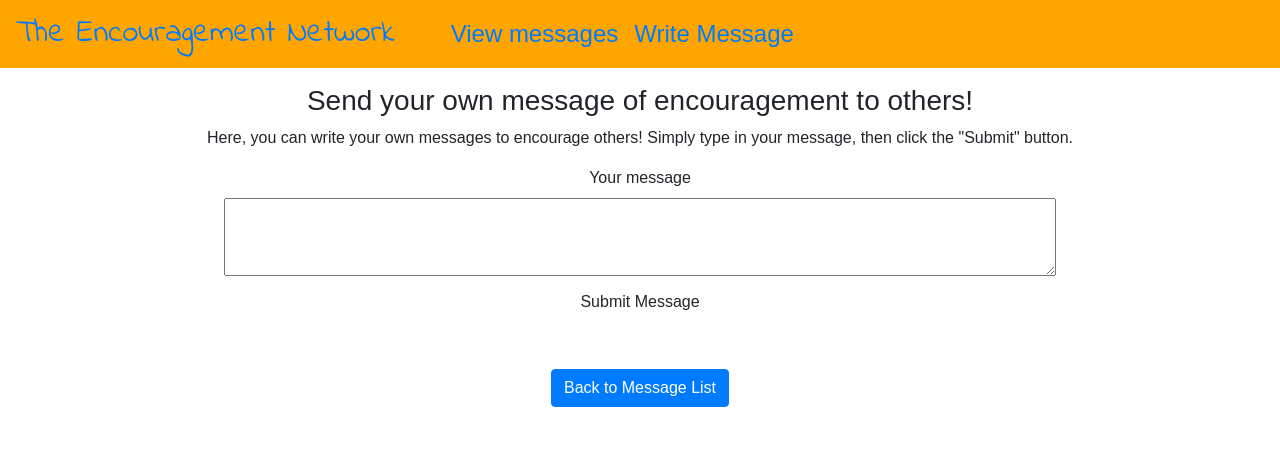
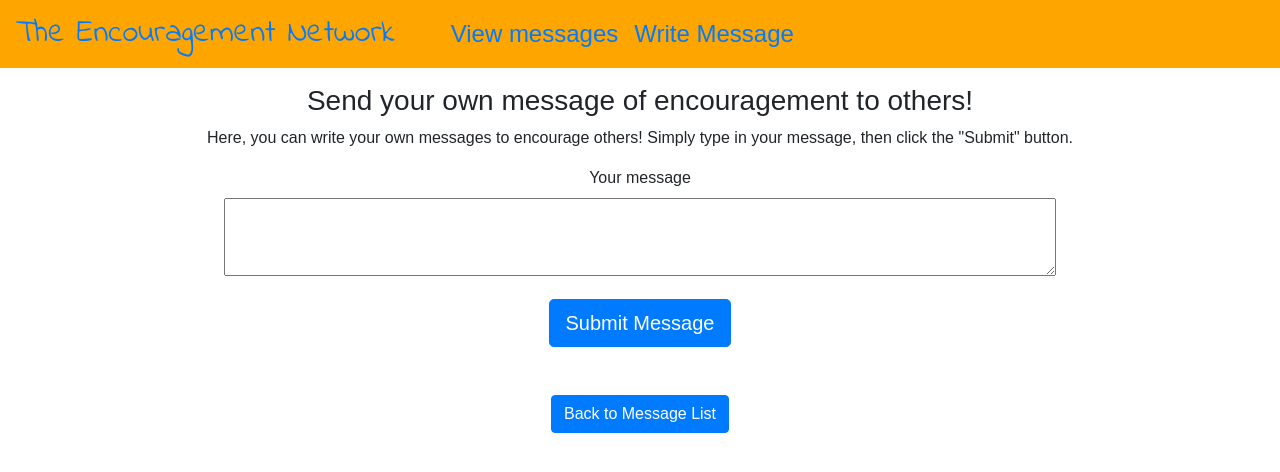
Before and after one commit to JamesCalingo/the, a React (Create React App) app: page /create in a window 1280 px wide. Shown: the top 472 px of the page. Built offline with nearby package versions, Linux system fonts and the light colour scheme.

Commit message:
updated post message button

```diff
--- a/src/pages/CreateMsg.js
+++ b/src/pages/CreateMsg.js
@@ -42,7 +42,7 @@ export default function CreateMsg() {
           id="message"
         />
         <br />
-        <button type="submit" className="btn mb-5">Submit Message</button>
+        <button type="submit" className="btn btn-primary btn-lg mt-3 mb-5">Submit Message</button>
         <br />
 
       </form>
```
Also changed, not shown: 1 other file (tests, documents, lock files or other folders).
